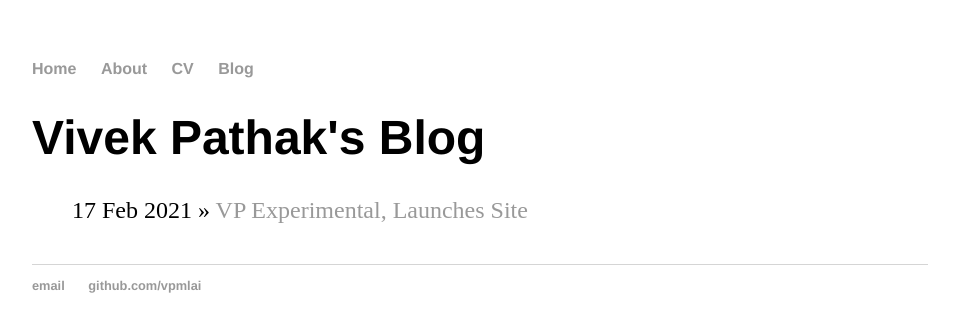
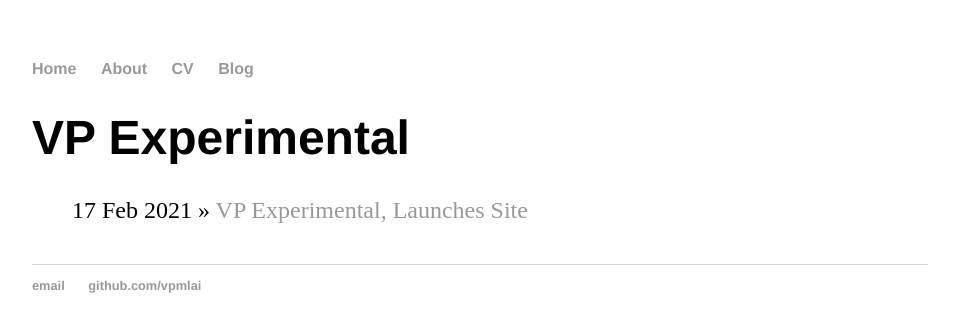
Before and after one commit to vpmlai/vpmlai.github.io, a Jekyll site: the page built from blog/index.html, in a window 1280 px wide. Shown: the top 332 px of the page, without its empty margins (160-1119 px from the left). Built offline with Jekyll 4.4.1, drawn with Linux system fonts in a browser that asks for light colours.

Commit message:
Update index.html

```diff
--- a/blog/index.html
+++ b/blog/index.html
@@ -1,6 +1,6 @@
 ---
 layout: default
-title: Vivek Pathak's Blog
+title: VP Experimental
 ---
 	<h1>{{ page.title }}</h1>
 	<ul class="posts">
```
